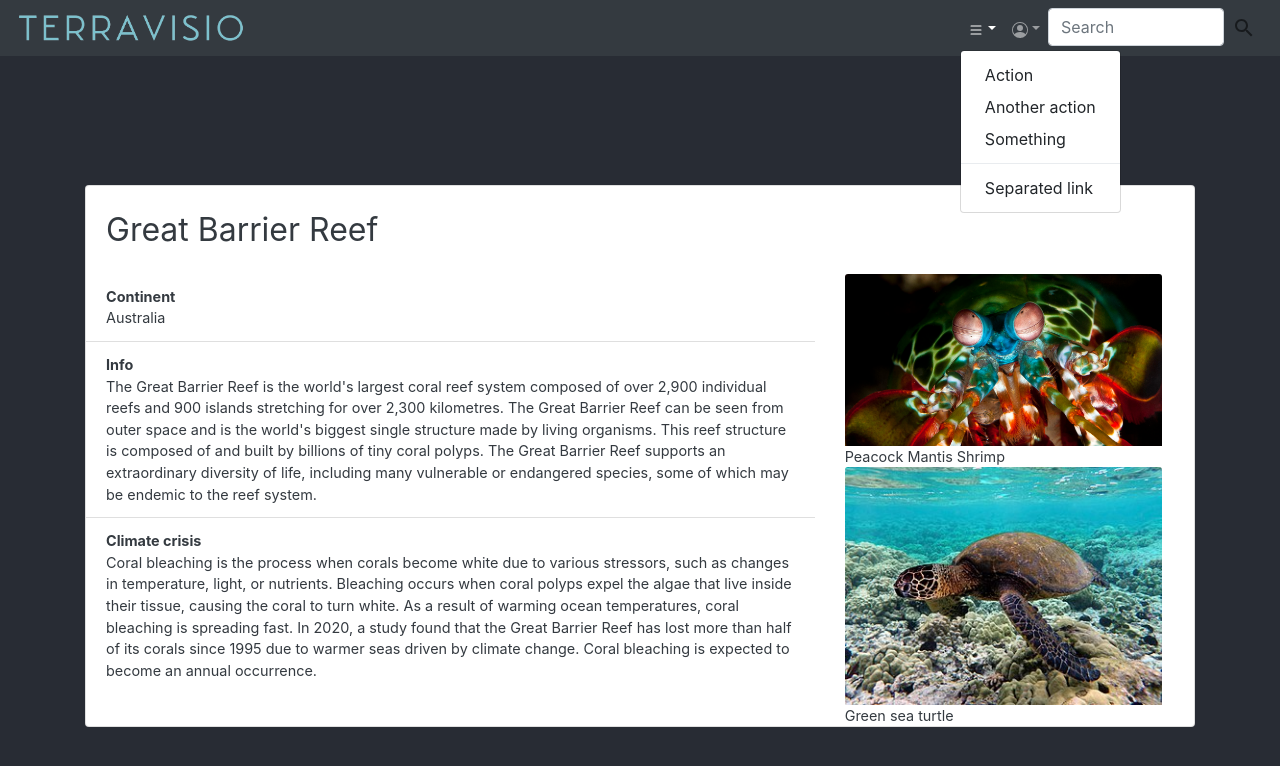
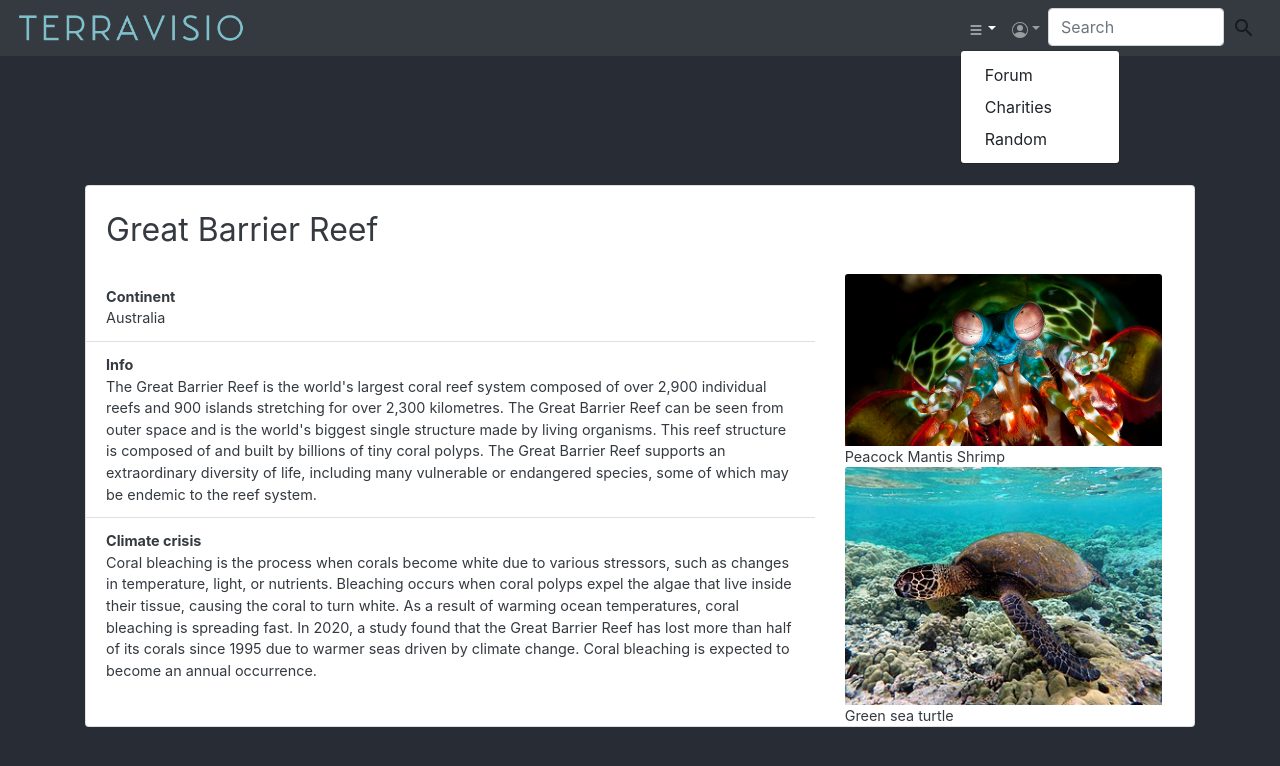
Before and after one commit to CodecoolGlobal/el-proyecte-grande-sprint-1-java-bzari, a React (Create React App) app in the folder src/frontend/terra-visio/: page /location/1 in a window 1280 px wide. Both pictures are taken after a click on the button 981 px from the left and 28 px from the top of the page. Shown: the top 766 px of the page. Built offline with nearby package versions, Linux system fonts and the light colour scheme.

Commit message:
Add dropdown menu options

```diff
--- a/src/frontend/terra-visio/src/Navbar.js
+++ b/src/frontend/terra-visio/src/Navbar.js
@@ -18,25 +18,17 @@ function Header(){
             <Navbar.Collapse className="justify-content-end">
                 <Nav className="me-auto">
                         <NavDropdown title={<List />} id="basic-nav-dropdown">
-                            <NavDropdown.Item href="#action/3.1">Action</NavDropdown.Item>
-                            <NavDropdown.Item href="#action/3.2">Another action</NavDropdown.Item>
-                            <NavDropdown.Item href="#action/3.3">Something</NavDropdown.Item>
-                            <NavDropdown.Divider />
-                            <NavDropdown.Item href="#action/3.4">
-                                Separated link
-                            </NavDropdown.Item>
+                            <NavDropdown.Item href="#action/3.1">Forum</NavDropdown.Item>
+                            <NavDropdown.Item href="#action/3.2">Charities</NavDropdown.Item>
+                            <NavDropdown.Item href="#action/3.3">Random</NavDropdown.Item>
                         </NavDropdown>
                     </Nav>
                     <Nav className="me-auto">
                         <NavDropdown title={<PersonCircle />} id="basic-nav-dropdown">
-                            <NavDropdown.Item href="#action/3.1">Action</NavDropdown.Item>
-                            <NavDropdown.Item href="#action/3.2">
-                                Another action
-                            </NavDropdown.Item>
-                            <NavDropdown.Item href="#action/3.3">Something</NavDropdown.Item>
+                            <NavDropdown.Item href="#action/3.3">Login</NavDropdown.Item>
                             <NavDropdown.Divider />
                             <NavDropdown.Item href="#action/3.4">
-                                Separated link
+                                Register
                             </NavDropdown.Item>
                         </NavDropdown>
                     </Nav>
```
